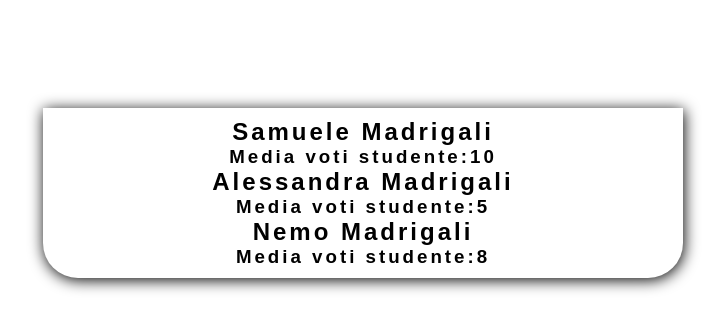
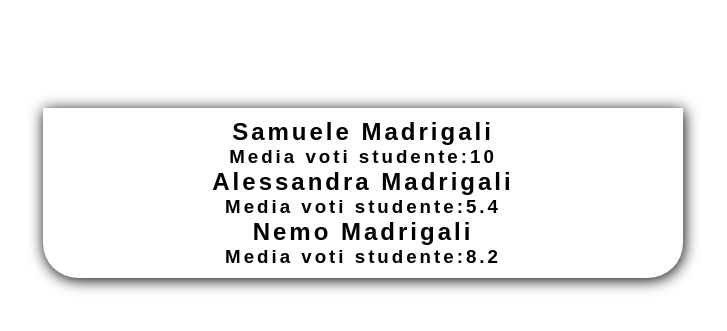
Before and after one commit to manfred-commits/php-snacks-b1, a PHP site: page / in a window 1280 px wide. Shown: the part 207-538 px from the top of the page, without its empty margins (277-1004 px from the left). Run offline with PHP 8.4, Linux system fonts and the light colour scheme; some web fonts are replaced.

Commit message:
added fix to round function in getAverage

```diff
--- a/snack-7/index.php
+++ b/snack-7/index.php
@@ -19,7 +19,7 @@ function getAverage($array){
 
         $average=$average / $length;
 
-    return round($average);
+    return round($average,2);
 }
 
 // /FUNZIONI
```
